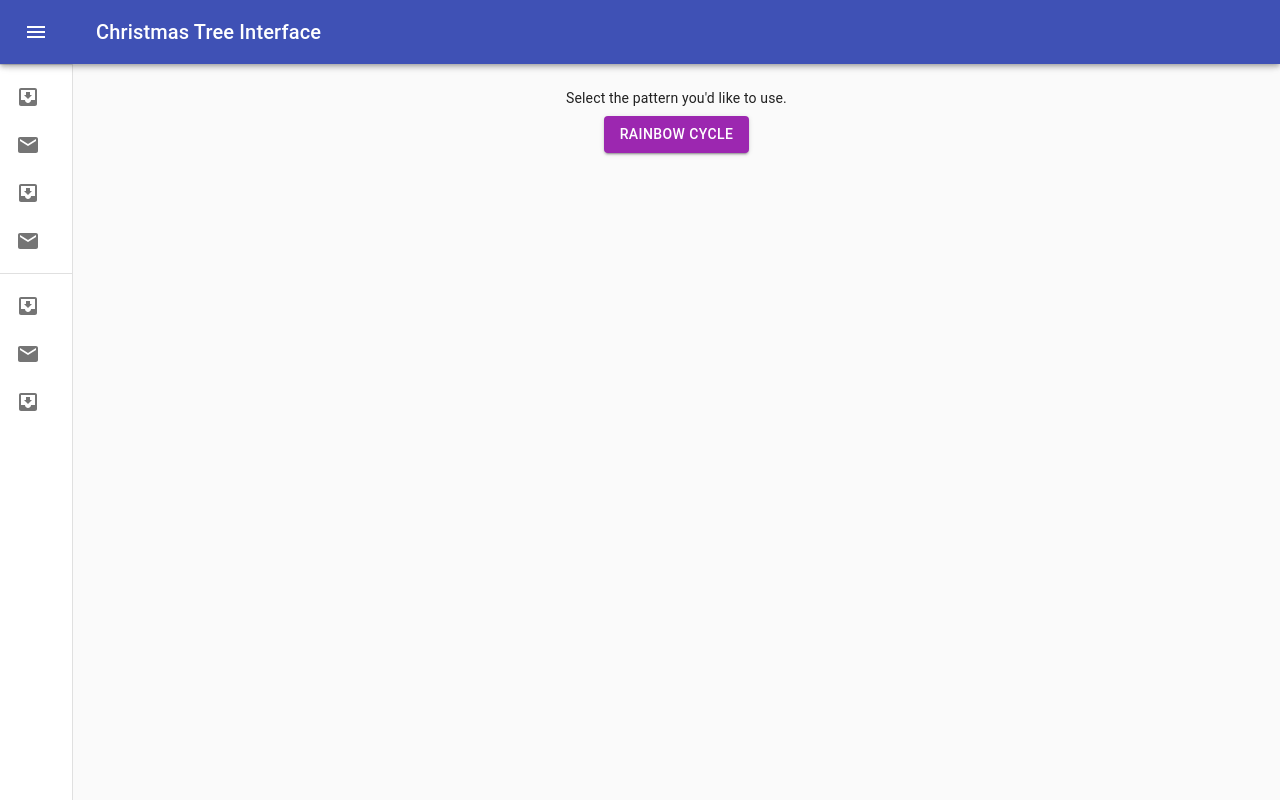
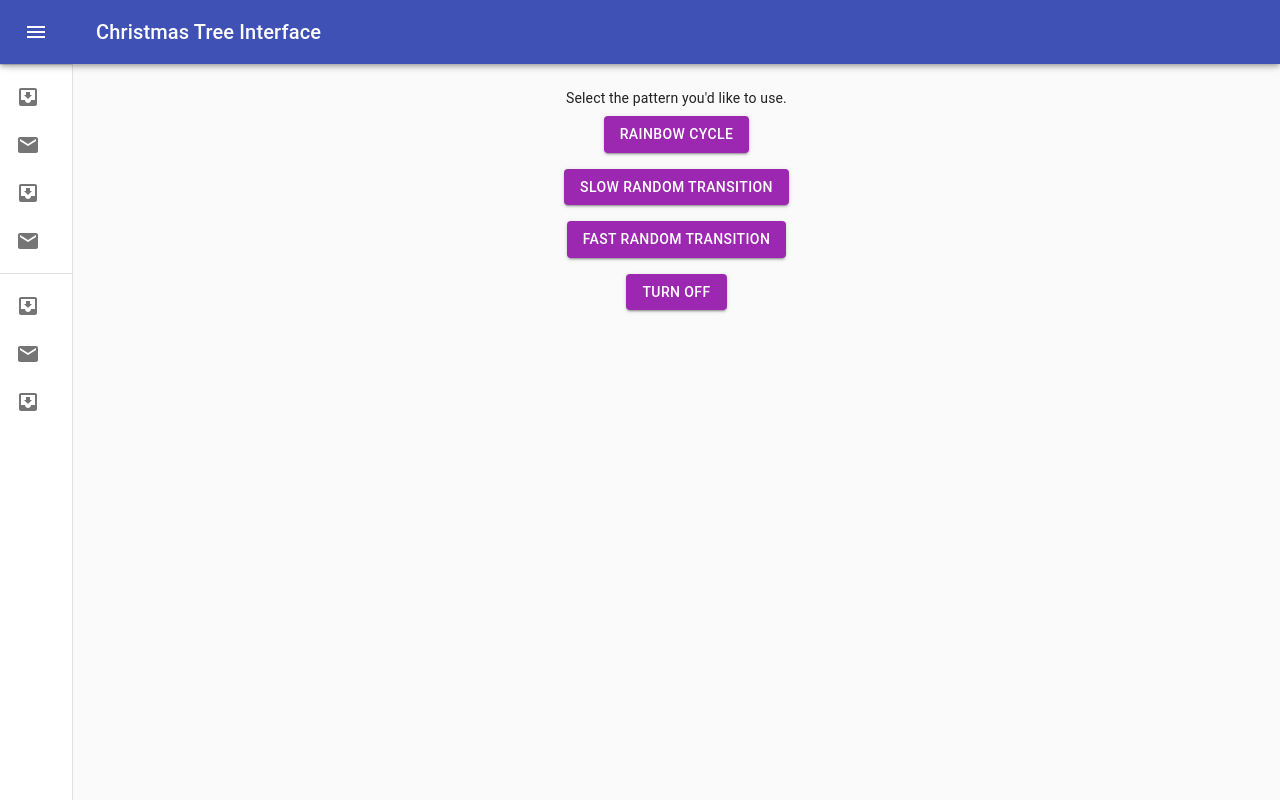
Before and after one commit to sagacious-solutions/react-christmas-tree, a React (Create React App) app: page / in a window 1280 px wide. Built offline with nearby package versions, Linux system fonts and the light colour scheme; no server answers.

Commit message:
Reached MVP for tree control

```diff
--- a/package.json
+++ b/package.json
@@ -9,6 +9,7 @@
     "@testing-library/react": "^13.0.0",
     "@testing-library/user-event": "^13.2.1",
     "axios": "^1.2.0",
+    "dotenv": "^16.0.3",
     "react": "^18.2.0",
     "react-dom": "^18.2.0",
     "react-scripts": "5.0.1",
--- a/src/pages/SelectPattern.js
+++ b/src/pages/SelectPattern.js
@@ -1,17 +1,19 @@
 import PatternButton from "./components/PatternButton"
 
 import axios, { isCancel, AxiosError } from 'axios';
+const CHRISTMAS_TREE_URL = process.env.REACT_APP_CHRISTMAS_TREE_URL;
 
-function postPatternRequest() {
-    console.log("Poop")
 
-    axios.post('/user', {
-        firstName: 'Fred',
-        lastName: 'Flintstone'
+function postPatternRequest(pattern) {
+    axios.post(CHRISTMAS_TREE_URL + "/setPattern/", {
+        pattern: pattern,
     })
-        .then(function (response) {
-            console.log(response);
-        })
+        .catch(function (error) {
+            console.log(error);
+        });
+}
+function postTurnOffRequest() {
+    axios.post(CHRISTMAS_TREE_URL + "/turnOffLights/", {})
         .catch(function (error) {
             console.log(error);
         });
@@ -22,7 +24,18 @@ function SelectPattern() {
         < div className="SelectPattern" >
             Select the pattern you'd like to use.
             <div>
-                <PatternButton buttonText="Rainbow Cycle" onClick={postPatternRequest} />
+                <div>
+                    <PatternButton buttonText="Rainbow Cycle" onClick={() => postPatternRequest("rainbowCycle")} />
+                </div>
+                <div>
+                    <PatternButton buttonText="Slow Random Transition" onClick={() => postPatternRequest("slowRandomTransition")} />
+                </div>
+                <div>
+                    <PatternButton buttonText="Fast Random Transition" onClick={() => postPatternRequest("fastRandomTransition")} />
+                </div>
+                <div>
+                    <PatternButton buttonText="Turn Off" onClick={postTurnOffRequest} />
+                </div>
             </div>
         </div >
     );
--- a/src/pages/components/PatternButton.js
+++ b/src/pages/components/PatternButton.js
@@ -21,7 +21,6 @@ const useStyles = makeStyles((theme) => ({
 }));
 
 
-
 export default function PatternButton(props) {
     const classes = useStyles();
     return (
```
